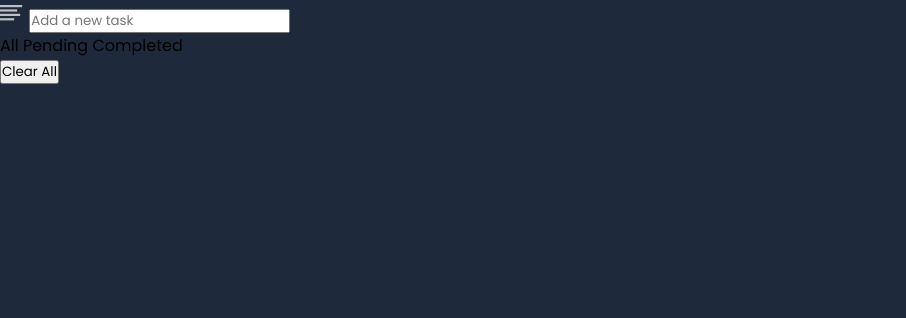
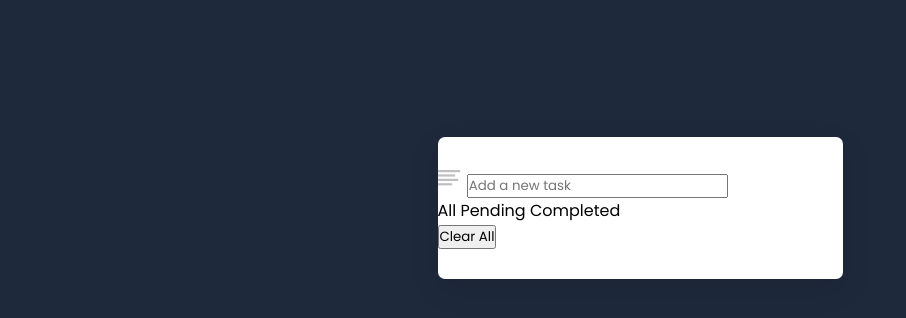
Before and after one commit to liujiani505/todo-app, a plain HTML site: page index.html in a window 1280 px wide. Shown: the whole page, without its empty margins (0-906 px from the left). Drawn offline with nearby package versions, Linux system fonts and the light colour scheme.

Commit message:
wrapper styles

```diff
--- a/style.css
+++ b/style.css
@@ -20,3 +20,12 @@ body{
     color: #fff;
     background: #1e293b;
 }
+
+.wrapper{
+    max-width: 405px;
+    background: #fff;
+    margin: 137px auto;
+    padding:28px 0 30px;
+    border-radius: 7px;
+    box-shadow: 0 10px 30px rgba(0,0,0,0.1);
+}
```
